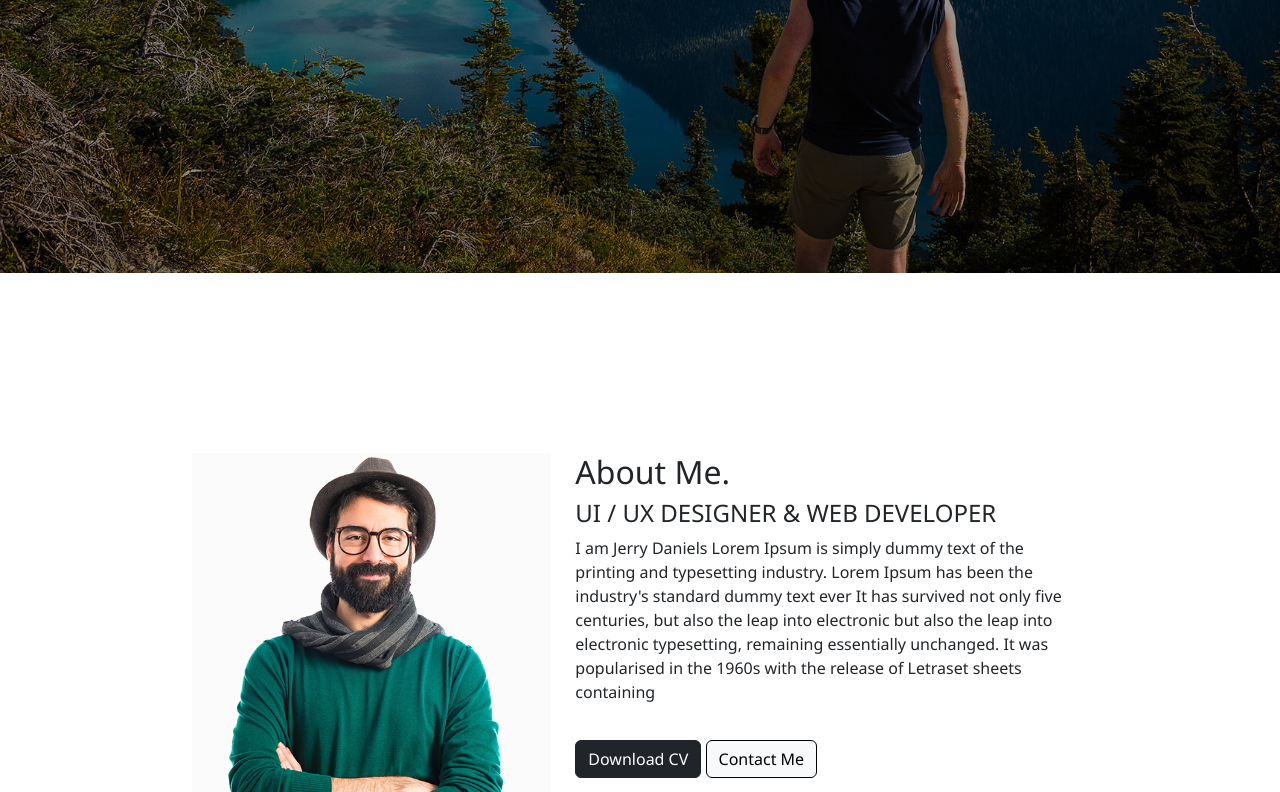
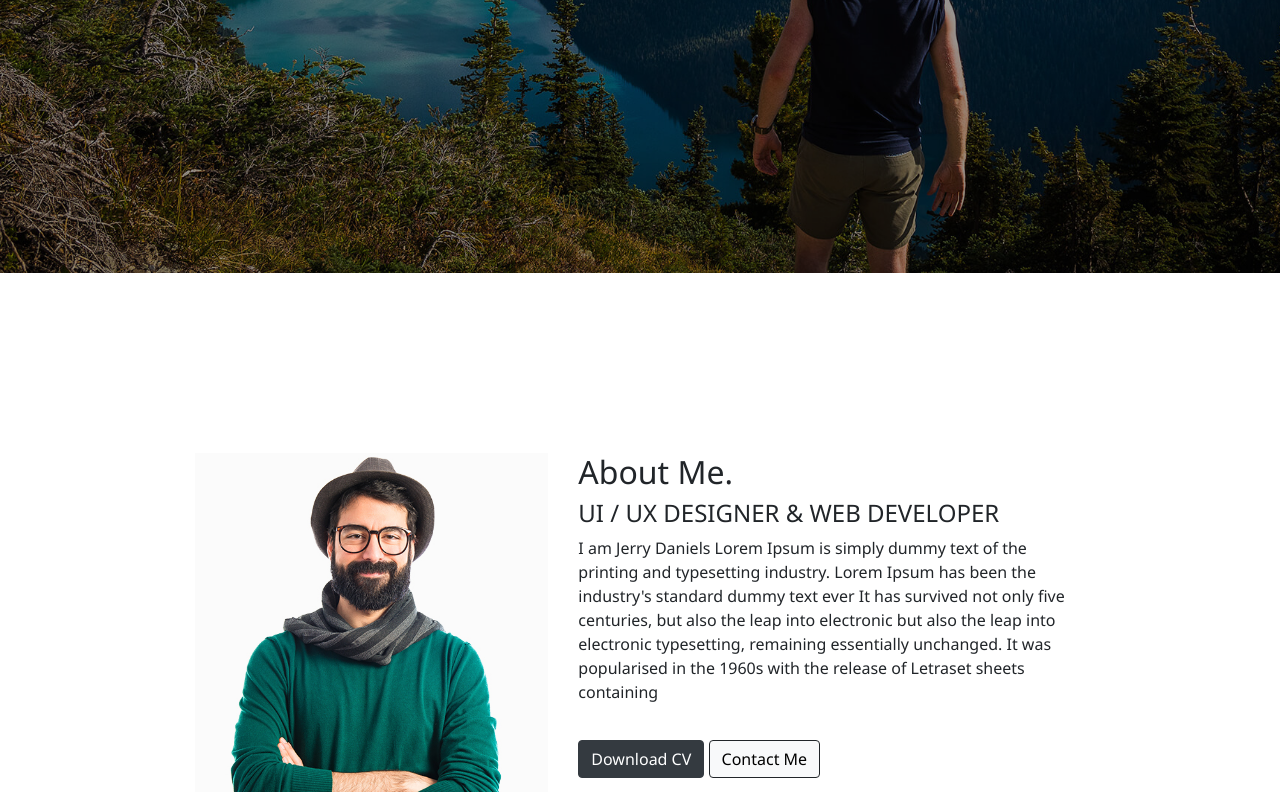
Before and after one commit to ga72/Larry-Daniel-portfolio, a plain HTML site: page index.html in a window 1280 px wide. Shown: the part 527-1319 px from the top of the page. Drawn offline with nearby package versions, Linux system fonts and the light colour scheme; files that its build step writes are made by us from their sources; files whose address does not match are found by name.

Commit message:
Add files via upload

```diff
--- a/index.html
+++ b/index.html
@@ -4,10 +4,9 @@
   <meta charset="UTF-8">
   <meta name="viewport" content="width=device-width, initial-scale=1.0">
   <link rel="stylesheet" href="css/css.css">
-  <link rel="stylesheet" href="../bootstrap_test/bootstrap-5.3.1-dist/css/bootstrap.min.css">
-  <link rel="stylesheet" href="./css/all.min.css">
-  <link rel="preconnect" href="https://fonts.googleapis.com">
-  <link rel="preconnect" href="https://fonts.gstatic.com" crossorigin>
+  <link rel="stylesheet" href="https://cdn.jsdelivr.net/npm/bootstrap@4.4.1/dist/css/bootstrap.min.css" integrity="sha384-Vkoo8x4CGsO3+Hhxv8T/Q5PaXtkKtu6ug5TOeNV6gBiFeWPGFN9MuhOf23Q9Ifjh" crossorigin="anonymous">
+  <link rel="stylesheet" href="https://cdnjs.cloudflare.com/ajax/libs/font-awesome/6.0.0-beta3/css/all.min.css">
+  <link rel="stylesheet" href="path/to/font-awesome/css/all.min.css">
   <link
     href="https://fonts.googleapis.com/css2?family=Poppins:ital,wght@0,100;0,200;0,300;0,400;0,500;0,600;0,700;0,800;0,900;1,100;1,200;1,300;1,400;1,500;1,600;1,700;1,800;1,900&display=swap"
     rel="stylesheet">
```
